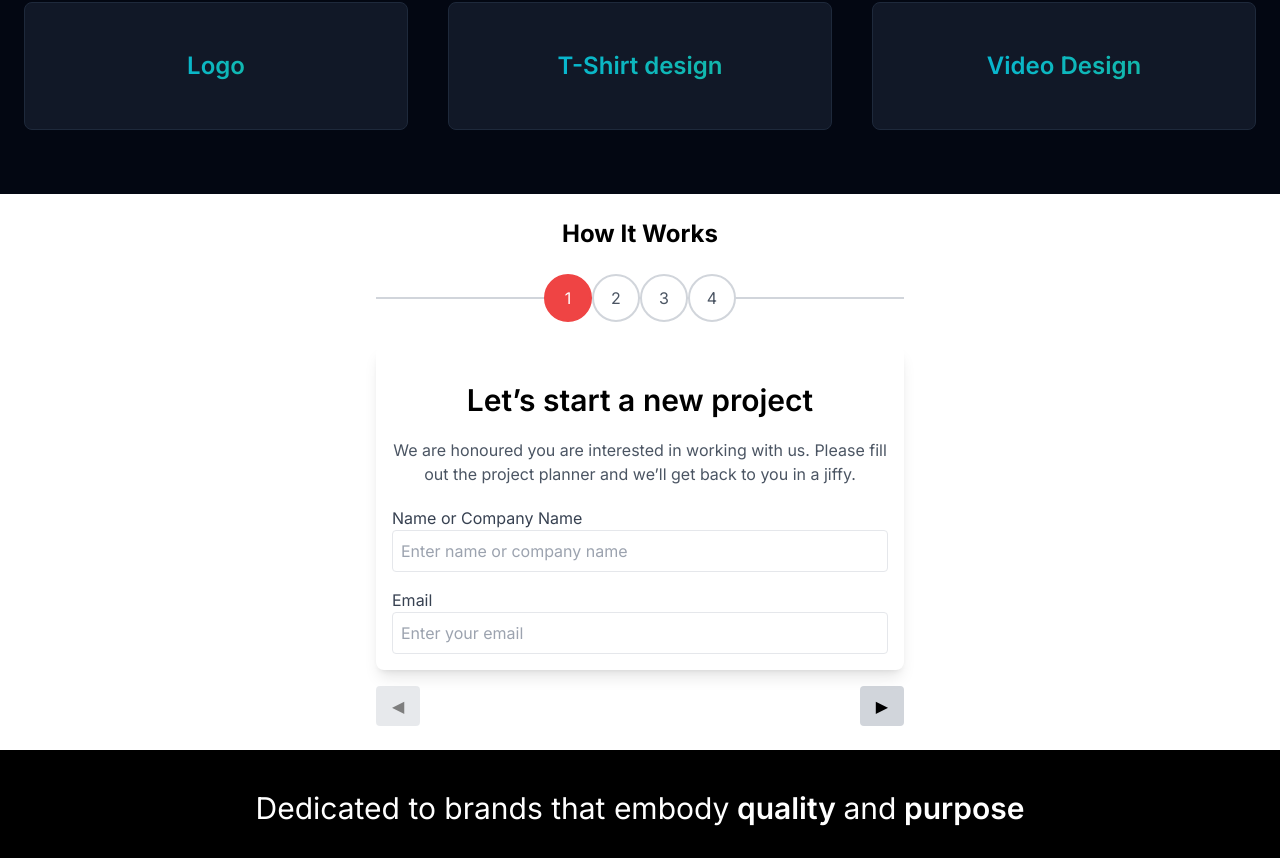
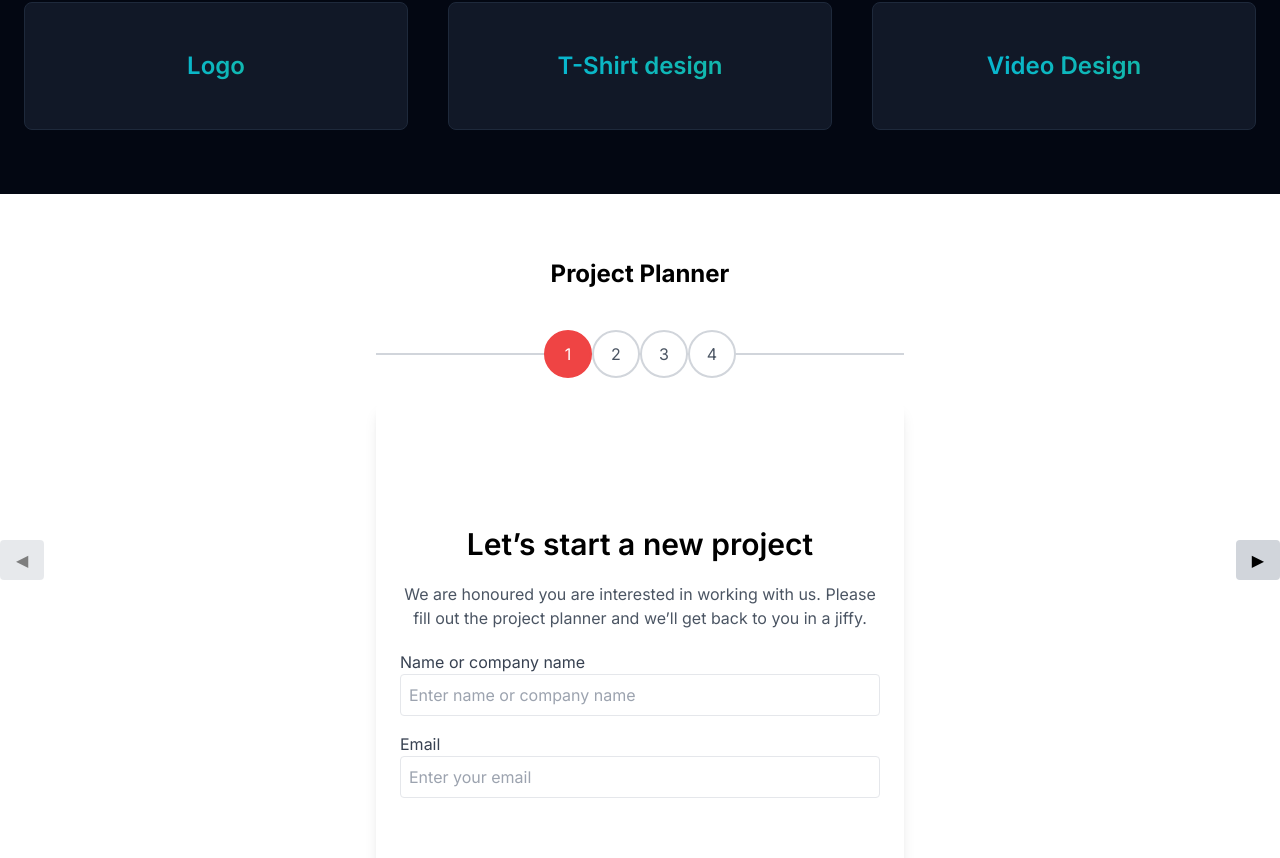
Before and after one commit to mariames/marko-benes-2, a Next.js app: page / in a window 1280 px wide. Shown: the part 1122-1980 px from the top of the page. Built offline with nearby package versions, Linux system fonts and the light colour scheme; a web font is replaced by a local one.

Commit message:
Wizzard - start

```diff
--- a/components/Wizard.tsx
+++ b/components/Wizard.tsx
@@ -5,11 +5,11 @@ import { useState } from 'react';
 const steps = [
   {
     id: 1,
-    title: "Let\u2019s start a new project",
-    subtitle: "We are honoured you are interested in working with us. Please fill out the project planner and we\u2019ll get back to you in a jiffy.",
+    title: "Let’s start a new project",
+    subtitle: "We are honoured you are interested in working with us. Please fill out the project planner and we’ll get back to you in a jiffy.",
     content: (
       <div>
-        <label className="block text-left text-gray-700">Name or Company Name</label>
+        <label className="block text-left text-gray-700">Name or company name</label>
         <input type="text" className="w-full p-2 border rounded mb-4" placeholder="Enter name or company name" />
 
         <label className="block text-left text-gray-700">Email</label>
@@ -52,8 +52,8 @@ const steps = [
   },
   {
     id: 4,
-    title: "What\u2019s your budget?",
-    subtitle: "An honest budget will allow us to ensure expectations are met. Don\u2019t have an exact price? Guesstimate.",
+    title: "What’s your budget?",
+    subtitle: "An honest budget will allow us to ensure expectations are met. Don’t have an exact price? Guesstimate.",
     content: (
       <div>
         <label className="block text-left text-gray-700">From</label>
@@ -85,34 +85,54 @@ const Wizard = () => {
   };
 
   return (
-    <div className="max-w-xl  mx-auto text-center p-6">
-      <h2 className="text-2xl font-bold">How It Works</h2>
-      <p className="text-gray-600 my-4">
+    <div className="relative flex items-center justify-center min-h-[500px]">
+      {/* Previous Button - Placed outside on the left */}
+      <button
+        onClick={prevStep}
+        disabled={currentStep === 0}
+        className="absolute left-0 px-4 py-2 bg-gray-300 rounded disabled:opacity-50"
+      >
+        ◀
+      </button>
 
-      </p>
+      {/* Main Wizard Container */}
+      <div className="max-w-xl mx-auto text-center p-6">
+        {/* Wizard Title */}
+        <p className="text-2xl font-bold my-10">Project Planner</p>
 
+        {/* Step Indicator */}
         <div className="relative flex items-center justify-center my-6">
-        <div className="absolute w-full h-0.5 bg-gray-300 "></div>
+          <div className="absolute w-full h-0.5 bg-gray-300"></div>
           {steps.map((step, index) => (
             <div
               key={step.id}
-            className={`relative w-12 h-12 flex items-center justify-center rounded-full border-2 ${index === currentStep ? 'bg-red-500 text-white border-red-500' : 'bg-white border-gray-300 text-gray-600'} z-10`}
+              className={`relative w-12 h-12 flex items-center justify-center rounded-full border-2 ${
+                index === currentStep ? 'bg-red-500 text-white border-red-500' : 'bg-white border-gray-300 text-gray-600'
+              } z-10`}
             >
               {step.id}
             </div>
           ))}
         </div>
 
-      <div className="relative bg-white p-4 rounded-lg shadow-lg">
+        {/* Wizard Content with Fixed Height */}
+        <div className="relative bg-white p-6 rounded-lg shadow-lg min-h-[500px] flex items-center justify-center">
+          <div className="w-full max-w-lg text-center">
             <h3 className="font-semibold text-3xl my-5">{steps[currentStep].title}</h3>
             <p className="text-gray-600 my-5">{steps[currentStep].subtitle}</p>
             <div className="text-gray-600">{steps[currentStep].content}</div>
           </div>
+        </div>
+      </div>
 
-      <div className="flex justify-between mt-4">
-        <button onClick={prevStep} disabled={currentStep === 0} className="px-4 py-2 bg-gray-300 rounded disabled:opacity-50">◀</button>
-        <button onClick={nextStep} disabled={currentStep === steps.length - 1} className="px-4 py-2 bg-gray-300 rounded disabled:opacity-50">▶</button>
-      </div>
+      {/* Next Button - Placed outside on the right */}
+      <button
+        onClick={nextStep}
+        disabled={currentStep === steps.length - 1}
+        className="absolute right-0 px-4 py-2 bg-gray-300 rounded disabled:opacity-50"
+      >
+        ▶
+      </button>
     </div>
   );
 };
```
Lines whose indentation alone changed are shown as unchanged.
